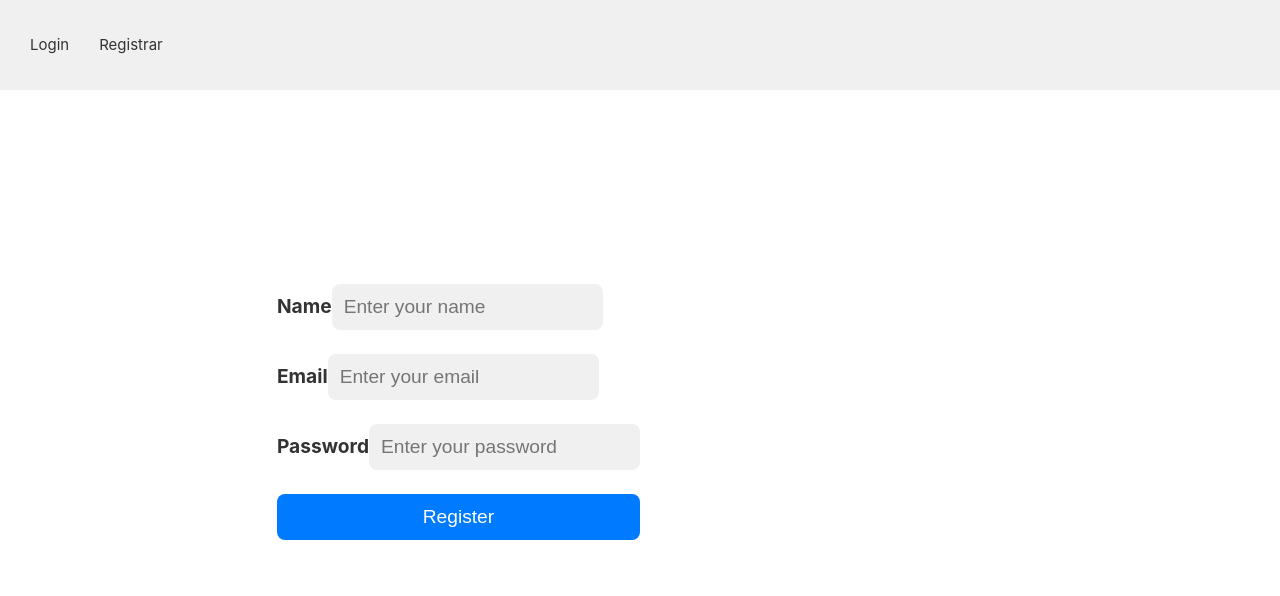
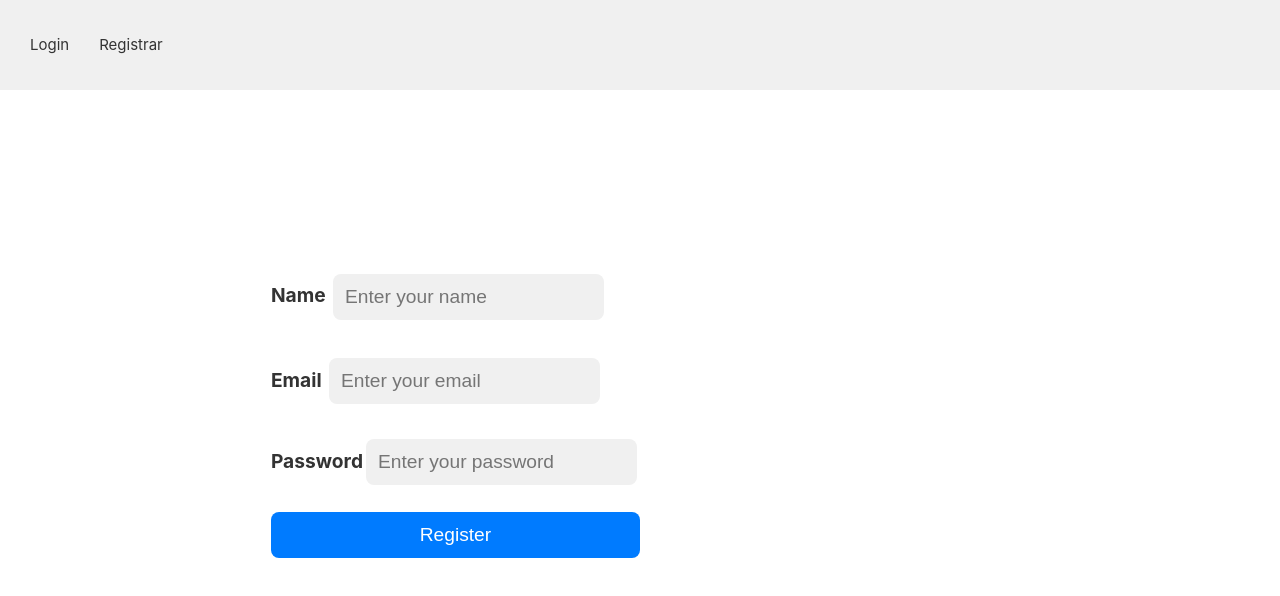
Before and after one commit to dvmarthur/masterdawebvuejs, a Vue app: page /register in a window 1280 px wide. Shown: the top 596 px of the page. Built offline with nearby package versions, Linux system fonts and the light colour scheme.

Commit message:
retirando js do componente

```diff
--- a/src/assets/css/register.css
+++ b/src/assets/css/register.css
@@ -37,7 +37,15 @@
   .btn-primary .bi {
     font-size: 1.2rem;
   }
-
+  #name{
+    margin: 2%;
+  }
+  #email{
+    margin: 2%;
+  }
+  #password{
+    margin: 3px;
+  }
   .btn-block {
     display: block;
     width: 100%;
--- a/src/components/Product.vue
+++ b/src/components/Product.vue
@@ -7,16 +7,8 @@
   </div>
 </template>
 
-<script>
-export default {
-  props: ['product'],
-  methods: {
-    addToCart() {
-      this.$emit('add-to-cart', this.product);
-    }
-  }
-};
-</script>
+<script src="@/js/Product.js"></script>
+
 
 <style scoped>
 @import '@/assets/css/productlist.css';
--- a/src/components/Register.vue
+++ b/src/components/Register.vue
@@ -20,45 +20,6 @@
 
 <style scoped>
 @import '@/assets/css/register.css';
-
 </style>
 
-<script>
-import axios from 'axios';
-import Swal from 'sweetalert2';
-
-export default {
-  data() {
-    return {
-      name: '',
-      email: '',
-      password: '',
-    };
-  },
-  methods: {
-    submitForm(event) {
-      event.preventDefault();
-
-      axios
-        .post('http://127.0.0.1:8000/api/register', {
-          name: this.name,
-          email: this.email,
-          password: this.password,
-        })
-        .then(response => {
-          const token = response.data.token; // Obtenha o token retornado na resposta
-
-          localStorage.setItem('token', token);
-
-          Swal.fire('Registrado', '', 'success').then(() => {
-            // Redirecionar para a página de produtos após clicar em OK
-            window.location.href = '/products';
-          });
-        })
-        .catch(error => {
-          // Trate erros de registro
-        });
-    },
-  },
-};
-</script>
+<script src="@/js/Register.js"></script>
--- /dev/null
+++ b/src/js/Product.js
@@ -0,0 +1,8 @@
+export default {
+    props: ['product'],
+    methods: {
+      addToCart() {
+        this.$emit('add-to-cart', this.product);
+      }
+    }
+  };
--- /dev/null
+++ b/src/js/Register.js
@@ -0,0 +1,37 @@
+import axios from 'axios';
+import Swal from 'sweetalert2';
+
+export default {
+  data() {
+    return {
+      name: '',
+      email: '',
+      password: '',
+    };
+  },
+  methods: {
+    submitForm(event) {
+      event.preventDefault();
+
+      axios
+        .post('http://127.0.0.1:8000/api/register', {
+          name: this.name,
+          email: this.email,
+          password: this.password,
+        })
+        .then(response => {
+          const token = response.data.token; // Obtenha o token retornado na resposta
+
+          localStorage.setItem('token', token);
+
+          Swal.fire('Registrado', '', 'success').then(() => {
+            // Redirecionar para a página de produtos após clicar em OK
+            window.location.href = '/products';
+          });
+        })
+        .catch(error => {
+          // Trate erros de registro
+        });
+    },
+  },
+};
```
